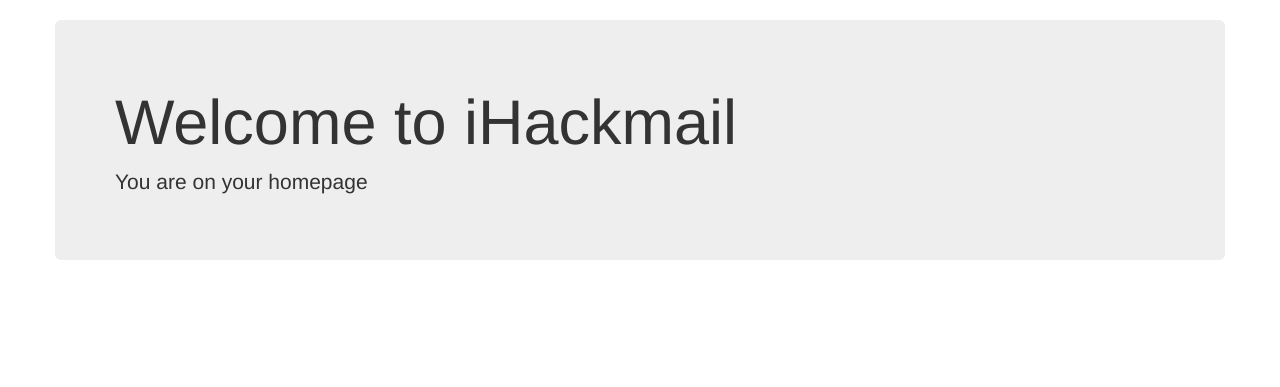
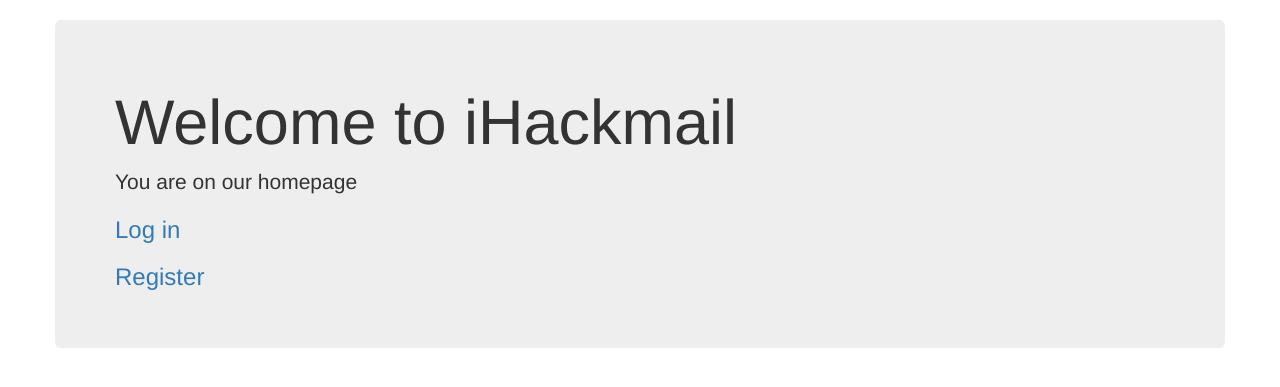
Before and after one commit to jeffreyrivera/ihackmail, a Django app: page / in a window 1280 px wide. Shown: the part 52-439 px from the top of the page. Run offline with Django 3.2, Linux system fonts and the light colour scheme; some libraries are stand-ins or nearby versions.

Commit message:
add index page and registration and log in links

```diff
--- a/log/templates/log/index.html
+++ b/log/templates/log/index.html
@@ -5,7 +5,9 @@
         <div class="row">
             <div class="jumbotron">
                 <h1>Welcome to iHackmail</h1>
-                <p>You are on your homepage</p>
+                <p>You are on our homepage</p>
+                <h3><a href="/login">Log in</a></h3>
+                <h3><a href="/logout">Register</a></h3>
             </div>
         </div>
     </div>
```
